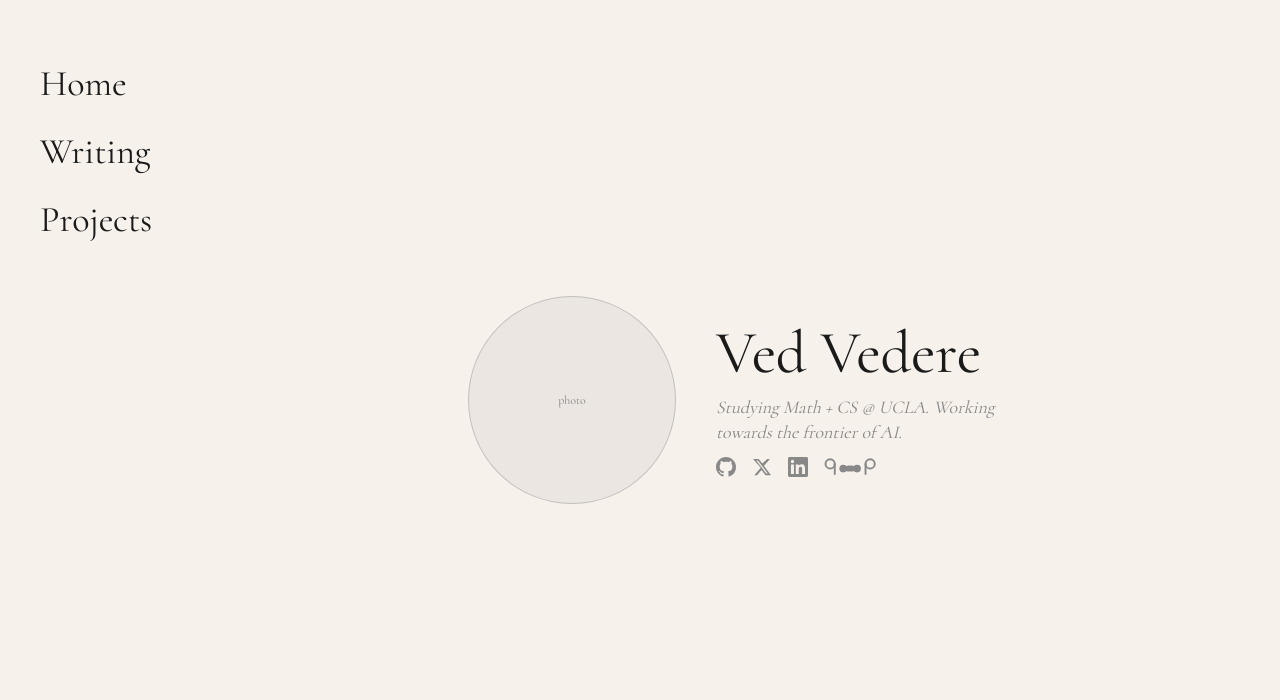
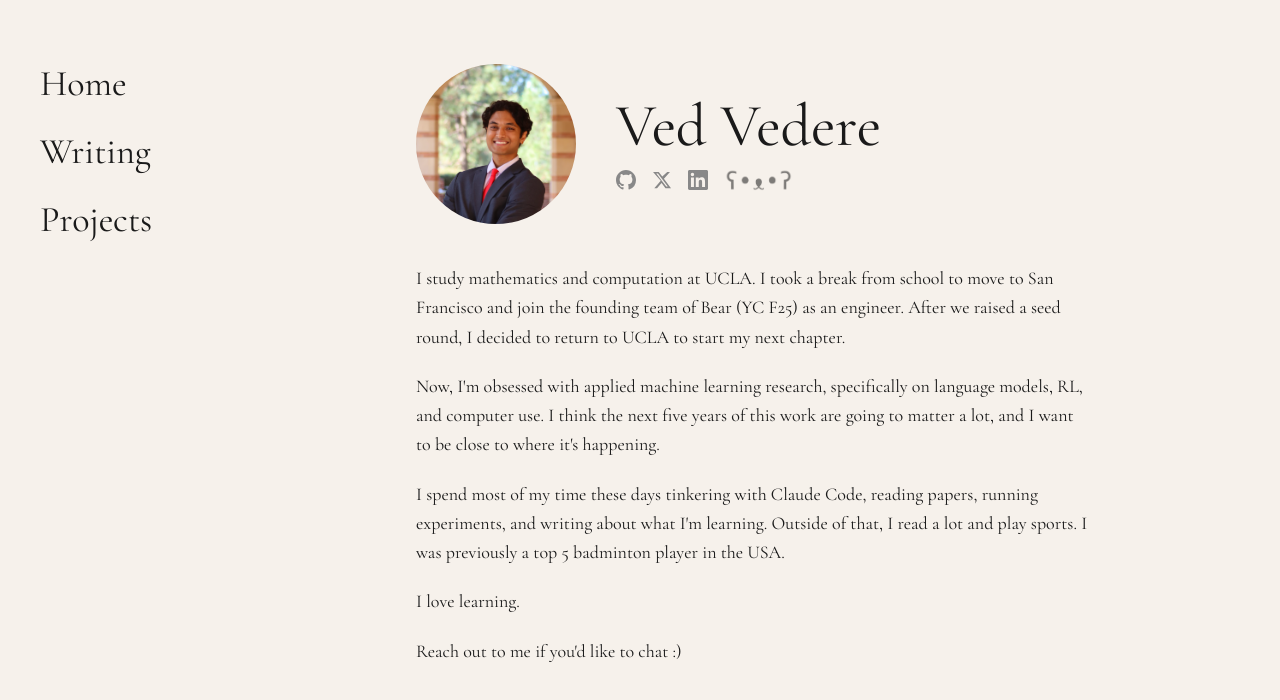
Before and after one commit to vedthebear/website, a Next.js app: page / in a window 1280 px wide. Shown: the top 700 px of the page. Built offline with nearby package versions, Linux system fonts and the light colour scheme.

Commit message:
add body to header

```diff
--- a/app/globals.css
+++ b/app/globals.css
@@ -4,6 +4,7 @@
   --background: #F6F1EB;
   --foreground: #1a1a1a;
   --muted: #888888;
+  --link: #1a5c8a;
 }
 
 @theme inline {
@@ -79,9 +80,24 @@ body {
   margin-bottom: 0.75rem;
 }
 
+.text-link {
+  color: var(--link);
+  text-decoration: underline;
+  text-underline-offset: 3px;
+}
+
+.text-link:hover {
+  opacity: 0.75;
+}
+
 .prose-mdx a {
+  color: var(--link);
   text-decoration: underline;
   text-underline-offset: 4px;
+}
+
+.prose-mdx a:hover {
+  opacity: 0.75;
 }
 
 .prose-mdx code {
--- a/app/layout.tsx
+++ b/app/layout.tsx
@@ -1,9 +1,9 @@
 import type { Metadata } from "next";
-import { Cormorant } from "next/font/google";
+import { Cormorant_Garamond } from "next/font/google";
 import Link from "next/link";
 import "./globals.css";
 
-const cormorant = Cormorant({
+const cormorant = Cormorant_Garamond({
   variable: "--font-cormorant",
   subsets: ["latin"],
   weight: ["400", "500", "600"],
--- a/app/page.tsx
+++ b/app/page.tsx
@@ -1,22 +1,16 @@
-import Link from "next/link";
-
 export default function Home() {
   return (
-    <main className="flex-1 flex flex-col items-center justify-center px-8 py-20">
-      <div className="flex items-center gap-10">
+    <main className="flex-1 flex flex-col items-center px-8 py-16">
+      <div className="w-full max-w-2xl flex flex-col gap-10">
 
-        {/* Photo placeholder */}
-        <div className="w-52 h-52 rounded-full border border-[var(--muted)]/40 bg-[var(--muted)]/10 flex items-center justify-center shrink-0">
-          <span className="text-xs text-[var(--muted)]">photo</span>
-        </div>
-
-        {/* Name + bio + socials */}
-        <div className="flex flex-col gap-3">
-          <h1 className="text-6xl leading-none">Ved Vedere</h1>
-          <p className="text-lg text-[var(--muted)] italic leading-snug max-w-xs">
-            Studying Math + CS @ UCLA. Working towards the frontier of AI.
-          </p>
-          <div className="flex gap-4 text-[var(--muted)]">
+        {/* Header: photo + name + socials */}
+        <div className="flex items-center gap-10">
+          <div className="w-40 h-40 rounded-full overflow-hidden shrink-0">
+            <img src="/headshot.jpg" alt="Ved Vedere" className="w-full h-full object-cover" />
+          </div>
+          <div className="flex flex-col gap-3">
+            <h1 className="text-6xl leading-none">Ved Vedere</h1>
+            <div className="flex gap-4 items-center text-[var(--muted)]">
             <a href="https://github.com/vedthebear" target="_blank" rel="noopener noreferrer" className="hover:text-[var(--foreground)] transition-colors" aria-label="GitHub">
               <svg viewBox="0 0 24 24" fill="currentColor" className="w-5 h-5">
                 <path d="M12 0C5.37 0 0 5.37 0 12c0 5.31 3.435 9.795 8.205 11.385.6.105.825-.255.825-.57 0-.285-.015-1.23-.015-2.235-3.015.555-3.795-.735-4.035-1.41-.135-.345-.72-1.41-1.23-1.695-.42-.225-1.02-.78-.015-.795.945-.015 1.62.87 1.845 1.23 1.08 1.815 2.805 1.305 3.495.99.105-.78.42-1.305.765-1.605-2.67-.3-5.46-1.335-5.46-5.925 0-1.305.465-2.385 1.23-3.225-.12-.3-.54-1.53.12-3.18 0 0 1.005-.315 3.3 1.23.96-.27 1.98-.405 3-.405s2.04.135 3 .405c2.295-1.56 3.3-1.23 3.3-1.23.66 1.65.24 2.88.12 3.18.765.84 1.23 1.905 1.23 3.225 0 4.605-2.805 5.625-5.475 5.925.435.375.81 1.095.81 2.22 0 1.605-.015 2.895-.015 3.3 0 .315.225.69.825.57A12.02 12.02 0 0 0 24 12c0-6.63-5.37-12-12-12z"/>
@@ -32,18 +26,26 @@ export default function Home() {
                 <path d="M20.447 20.452h-3.554v-5.569c0-1.328-.027-3.037-1.852-3.037-1.853 0-2.136 1.445-2.136 2.939v5.667H9.351V9h3.414v1.561h.046c.477-.9 1.637-1.85 3.37-1.85 3.601 0 4.267 2.37 4.267 5.455v6.286zM5.337 7.433a2.062 2.062 0 0 1-2.063-2.065 2.064 2.064 0 1 1 2.063 2.065zm1.782 13.019H3.555V9h3.564v11.452zM22.225 0H1.771C.792 0 0 .774 0 1.729v20.542C0 23.227.792 24 1.771 24h20.451C23.2 24 24 23.227 24 22.271V1.729C24 .774 23.2 0 22.222 0h.003z"/>
               </svg>
             </a>
-            <a href="https://vedere.bearblog.dev" target="_blank" rel="noopener noreferrer" className="hover:text-[var(--foreground)] transition-colors" aria-label="Bear Blog">
-              <svg viewBox="0 0 68 26" fill="none" className="h-5 w-auto">
-                <circle cx="8" cy="9" r="6" stroke="currentColor" strokeWidth="2.5"/>
-                <line x1="14" y1="9" x2="14" y2="22" stroke="currentColor" strokeWidth="2.5" strokeLinecap="round"/>
-                <circle cx="25" cy="15" r="5" fill="currentColor"/>
-                <rect x="28" y="11" width="12" height="8" rx="4" fill="currentColor"/>
-                <circle cx="43" cy="15" r="5" fill="currentColor"/>
-                <circle cx="60" cy="9" r="6" stroke="currentColor" strokeWidth="2.5"/>
-                <line x1="54" y1="9" x2="54" y2="22" stroke="currentColor" strokeWidth="2.5" strokeLinecap="round"/>
-              </svg>
+            <a href="https://vedere.bearblog.dev" target="_blank" rel="noopener noreferrer" aria-label="Bear Blog">
+              <img src="/bear-blog.png" alt="Bear Blog" className="h-6 w-auto mix-blend-multiply" style={{ filter: 'invert(1) brightness(0.58) invert(1)' }} />
             </a>
+            </div>
           </div>
+        </div>
+
+        {/* Body text */}
+        <div className="flex flex-col gap-5 text-lg leading-relaxed text-[var(--foreground)]">
+          <p>
+            I study mathematics and computation at UCLA. I took a break from school to move to San Francisco and join the founding team of Bear (YC F25) as an engineer. After we raised a seed round, I decided to return to UCLA to start my next chapter.
+          </p>
+          <p>
+            Now, I&apos;m obsessed with applied machine learning research, specifically on language models, RL, and computer use. I think the next five years of this work are going to matter a lot, and I want to be close to where it&apos;s happening.
+          </p>
+          <p>
+            I spend most of my time these days tinkering with Claude Code, reading papers, running experiments, and writing about what I&apos;m learning. Outside of that, I read a lot and play sports. I was previously a top 5 badminton player in the USA.
+          </p>
+          <p>I love learning.</p>
+          <p>Reach out to me if you'd like to chat :)</p>
         </div>
 
       </div>
--- a/app/projects/page.tsx
+++ b/app/projects/page.tsx
@@ -5,29 +5,27 @@ export const metadata = { title: "Projects — Ved Vedere" };
 export default function ProjectsPage() {
   return (
     <main className="flex flex-col items-center px-8 py-20">
-      <div className="w-full max-w-lg">
-        <h2 className="text-3xl mb-12 text-center">Projects</h2>
+      <div className="w-full max-w-2xl">
+        <h2 className="text-5xl mb-12">Projects</h2>
 
-        <ul className="flex flex-col gap-8">
+        <ul className="flex flex-col divide-y divide-[var(--muted)]/20">
           {projects.map((project) => (
-            <li key={project.name} className="text-center">
-              {project.url ? (
-                <a href={project.url} target="_blank" rel="noopener noreferrer" className="group flex flex-col gap-1">
-                  <span className="text-xl underline-slide-child inline-block">
+            <li key={project.name} className="py-8 first:pt-0 last:pb-0">
+              <p className="text-lg leading-relaxed text-[var(--foreground)]">
+                {project.url ? (
+                  <a
+                    href={project.url}
+                    target="_blank"
+                    rel="noopener noreferrer"
+                    className="font-semibold text-link"
+                  >
                     {project.name}
-                  </span>
-                  <span className="text-base text-[var(--muted)]">
-                    {project.description} — {project.year}
-                  </span>
-                </a>
-              ) : (
-                <div className="flex flex-col gap-1">
-                  <span className="text-xl">{project.name}</span>
-                  <span className="text-base text-[var(--muted)]">
-                    {project.description} — {project.year}
-                  </span>
-                </div>
-              )}
+                  </a>
+                ) : (
+                  <span className="font-semibold">{project.name}</span>
+                )}{" "}
+                {project.blurb}
+              </p>
             </li>
           ))}
         </ul>
--- a/app/writing/page.tsx
+++ b/app/writing/page.tsx
@@ -8,15 +8,15 @@ export default function WritingPage() {
 
   return (
     <main className="flex flex-col items-center px-8 py-20">
-      <div className="w-full max-w-lg">
-        <h2 className="text-3xl mb-12 text-center">Writing</h2>
+      <div className="w-full max-w-2xl">
+        <h2 className="text-5xl mb-12">Writing</h2>
 
         {posts.length === 0 ? (
-          <p className="text-[var(--muted)] text-center">no posts yet.</p>
+          <p className="text-[var(--muted)]">no posts yet.</p>
         ) : (
-          <ul className="flex flex-col gap-8">
+          <ul className="flex flex-col divide-y divide-[var(--muted)]/20">
             {posts.map((post) => (
-              <li key={post.slug} className="text-center">
+              <li key={post.slug} className="py-8 first:pt-0 last:pb-0">
                 <Link href={`/writing/${post.slug}`} className="group flex flex-col gap-1">
                   <span className="text-xl underline-slide-child inline-block">
                     {post.title}
--- a/content/projects.ts
+++ /dev/null
@@ -1,15 +0,0 @@
-export type Project = {
-  name: string;
-  description: string;
-  year: number;
-  url?: string;
-};
-
-export const projects: Project[] = [
-  {
-    name: "example project",
-    description: "a short description of what this does",
-    year: 2024,
-    url: "https://github.com/vedthebear",
-  },
-];
--- /dev/null
+++ b/content/projects.tsx
@@ -0,0 +1,23 @@
+import type { ReactNode } from "react";
+
+export type Project = {
+  name: string;
+  url?: string;
+  blurb: ReactNode;
+};
+
+export const projects: Project[] = [
+  {
+    name: "example project",
+    url: "https://github.com/vedthebear",
+    blurb: (
+      <>
+        A short description of what this project does and why it matters. You can include{" "}
+        <a href="https://github.com/vedthebear" target="_blank" rel="noopener noreferrer" className="text-link">
+          inline links
+        </a>{" "}
+        anywhere in the blurb.
+      </>
+    ),
+  },
+];
```
Also changed, not shown: public/bear-blog.png (added), public/headshot.jpg (added).
